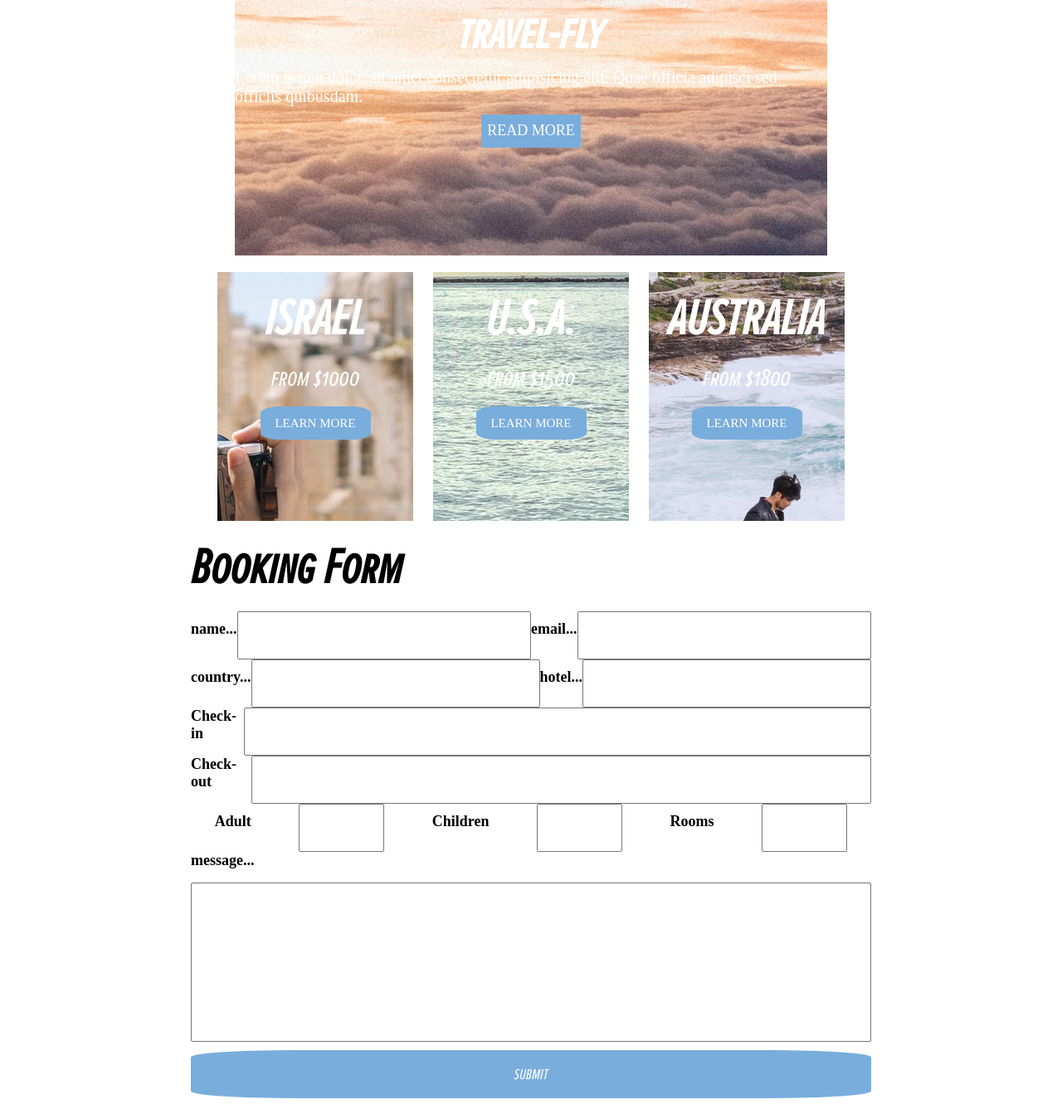
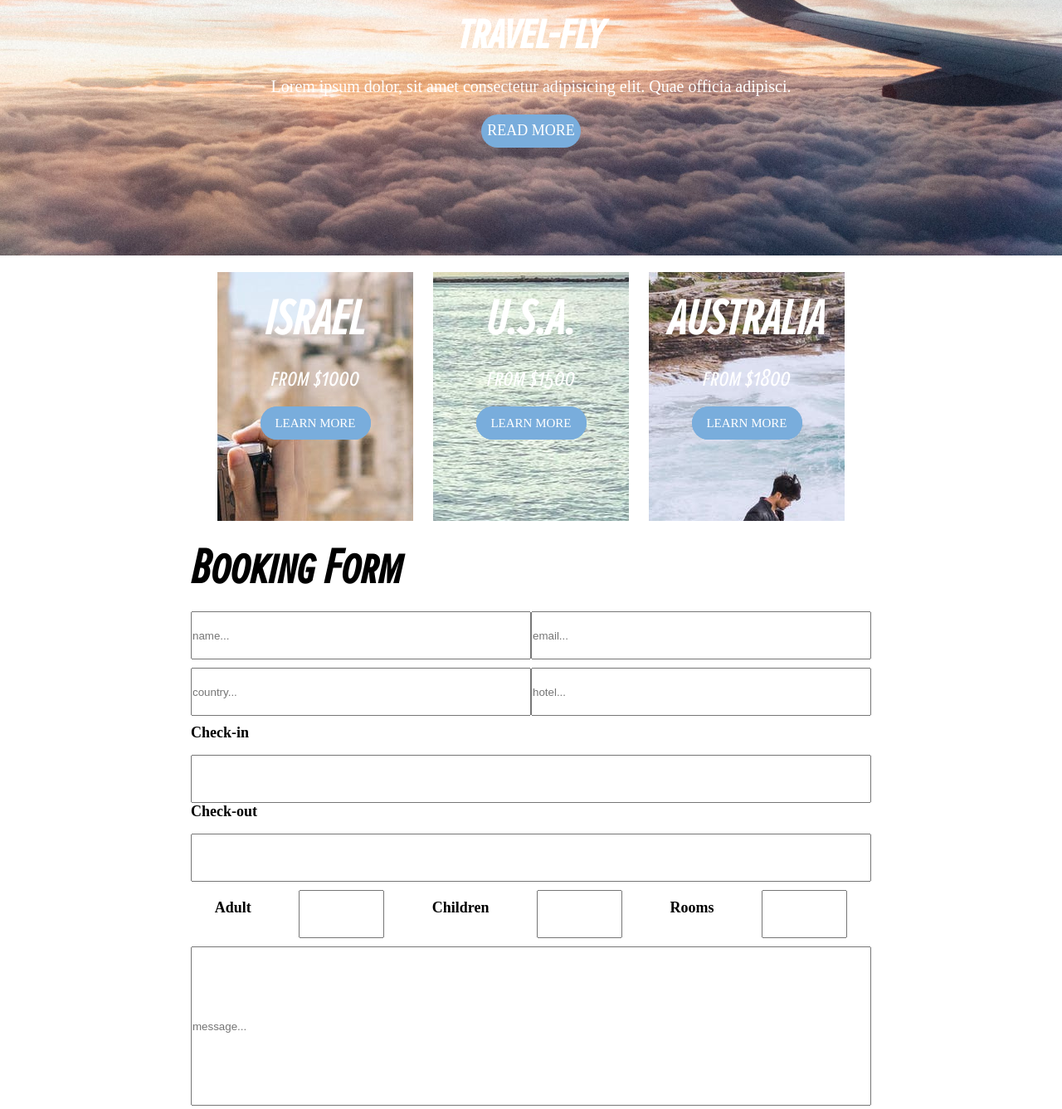
Before and after one commit to gryprilliams/homework-four, a plain HTML site: page index.html in a window 1280 px wide. Shown: the part 192-1529 px from the top of the page at 83% size. Drawn offline with Linux system fonts and the light colour scheme; a web font is replaced by a local one.

Commit message:
updated homework-four for N215

```diff
--- a/index.html
+++ b/index.html
@@ -8,7 +8,6 @@
     <link rel="stylesheet" href="css/styles.css">
 </head>
 <body>
-    <div class="site-container">
         <nav>
             <div class="logo"></div>
             <div class="links">
@@ -26,12 +25,11 @@
                     <h1>travel-fly</h1>
                 </div>
                 <div class="herotxt2">
-                <p>Lorem ipsum dolor, sit amet consectetur adipisicing elit. Quae officia adipisci sed officiis quibusdam.</p>
+                    <p>Lorem ipsum dolor, sit amet consectetur adipisicing elit. Quae officia adipisci.</p>
                 </div>
                 <div>
                     <input type="submit" class="readmore" value="READ MORE">
                 </div>
-
             </section>
             <section class="promo-trips">
                 <div class="israel">
@@ -66,40 +64,24 @@
                     <div class="learnmore">
                         <input type="submit" class="learnmore" value="LEARN MORE">
                     </div>
-
-            </div>
             </section>
             <section class="booking">
                 <h1>Booking Form</h1>
                 <div class="form">
                     <form>
                         <div class="textInputs1">
-                        <label for="name">
-                            <h2>name...</h2>
-                        </label>
-                        <input type="text" id="name">
-                        <label for="email">
-                            <h2>email...</h2>
-                        </label>
-                        <input type="text" id="email">
+                            <input type="text" placeholder="name..." id="name">
+                            <input type="text" placeholder="email..." id="email">
                         </div>
                         <div class="textInputs1">
-                        <label for="country">
-                            <h2>country...</h2>
-                        </label>
-                        <input type="text" id="country">
-                        <label for="hotel">
-                            <h2>hotel...</h2>
-                        </label>
-                        <input type="text" id="hotel">
+                            <input type="text" placeholder="country..." id="country">
+                            <input type="text" placeholder="hotel..." id="hotel">
                         </div>
                         <div class="textInputs2">
                             <label for="check-in">
                                 <h2>Check-in</h2>
                             </label>
                             <input type="text" id="checkin">
-                   </div>
-                   <div class="textInputs2">
                             <label for="check-out">
                                 <h2>Check-out</h2>
                             </label>
@@ -120,10 +102,7 @@
                             <input type="text" id="rooms">
                         </div>
                         <div class="textInputs4">
-                        <label for="message">
-                            <h2>message...</h2>
-                        </label>
-                        <input type="text" id="message">
+                            <input type="text" placeholder="message..." id="message">
                         </div>
                         <div class="submitbtn">
                             <input type="submit" class="submit" value="SUBMIT">
@@ -132,7 +111,6 @@
                 </div>
             </section>
         </div>
-    </div>
         <footer></footer>
 </body>
 </html>
--- a/scss/home.scss
+++ b/scss/home.scss
@@ -1,14 +1,16 @@
 .home {
     max-width: 1280px;
-    width: auto;
+    width: 100%;
     height: 100%;
     margin: 0 auto;
     .hero {
-        width: fit-content;
+        max-width: 1280px;
+        width: 100%;
         height: 500px;
         background-image: url(../../images/hero.jpg);
         background-repeat: no-repeat;
         background-position: center;
+        background-size: cover;
         margin-top: -93px;
         display: flex;
         flex-direction: column;
@@ -16,7 +18,8 @@
         justify-content: center;
 
         .herotxt1 {
-            width: 232px;
+            max-width: 232px;
+            width: 100%;
             height: 80px;
             margin-top: 69px;
             display: flex;
@@ -30,7 +33,8 @@
             }
         }
         .herotxt2 {
-            width: 714px;
+            max-width: 714px;
+            width: 100%;
             height: 50px;
             display: flex;
             align-items: center;
@@ -47,6 +51,7 @@
             height: 40px;
             background-color: #79addc;
             border: none;
+            border-radius: 20px;
             font-family: GillSans;
             font-size: large;
             color: white;
@@ -94,7 +99,7 @@
                 width: 133px;
                 height: 40px;
                 background-color: #79addc;
-                border-radius: 20%;
+                border-radius: 20px;
                 border: none;
                 color: white;
                 font-family: GillSans;
@@ -135,7 +140,7 @@
                 width: 133px;
                 height: 40px;
                 background-color: #79addc;
-                border-radius: 20%;
+                border-radius: 20px;
                 border: none;
                 color: white;
                 font-family: GillSans;
@@ -176,7 +181,7 @@
                 width: 133px;
                 height: 40px;
                 background-color: #79addc;
-                border-radius: 20%;
+                border-radius: 20px;
                 border: none;
                 color: white;
                 font-family: GillSans;
@@ -186,8 +191,9 @@
     }
     .booking {
         max-width: 820px;
+        width: 100%;
         margin: 0 auto;
-        height: 819px;
+        height: fit-content;
         display: block;
         h1 {
             color: black;
@@ -201,18 +207,21 @@
         }
         .form {
             width: 820px;
-            height: auto;
+            height: fit-content;
             .textInputs1 {
                 display: flex;
                 align-items: center;
-                justify-content: space-evenly;
+                justify-content: space-around;
+                margin-bottom: 10px;
                 input{
-                    width: 50%;
+                    max-width: 410px;
+                    width: 100%;
                     height: 58px;
                 }
             }
             .textInputs2 {
-                display: flex;
+                display: block;
+                margin-bottom: 10px;
                 input {
                     width: 100%;
                     height: 58px;
@@ -222,6 +231,7 @@
                 display: flex;
                 align-items: center;
                 justify-content: space-between;
+                margin-bottom: 10px;
                 input {
                     width: 103px;
                     height: 58px;
@@ -240,7 +250,7 @@
                 height: 58px;
                 margin-top: 10px;
                 background-color: #79addc;
-                border-radius: 15%;
+                border-radius: 20px;
                 border: none;
                 display: flex;
                 align-items: center;
```
Also changed, not shown: scss/structure.scss (+1 -10 lines), css/styles.css. Lines whose indentation alone changed are shown as unchanged.
